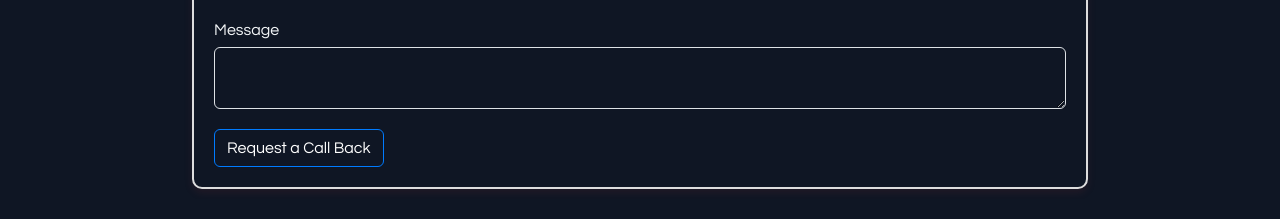
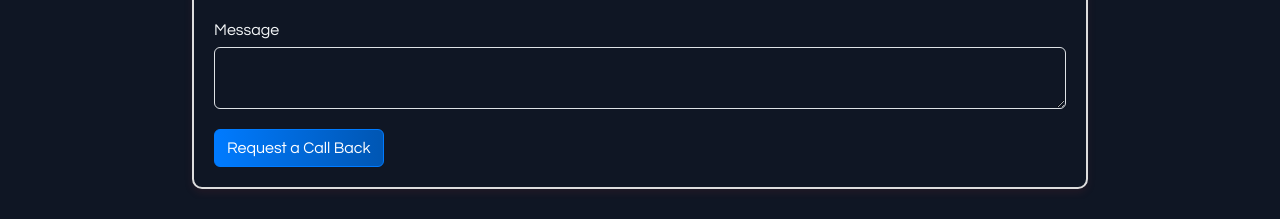
Before and after one commit to manutdmohit/eco-finance, a Next.js app: page /contact-us in a window 1280 px wide. Shown: the part 947-1166 px from the top of the page. Built offline with nearby package versions, Linux system fonts and the light colour scheme.

Commit message:
Update Request a call back bg

```diff
--- a/app/contact-us/contact.css
+++ b/app/contact-us/contact.css
@@ -54,6 +54,10 @@ select.form-control {
   color: rgb(242, 245, 247);
 }
 
+.contact-button {
+  background: linear-gradient(to right, #007bff, #0056b3) !important;
+}
+
 @media (max-width: 768px) {
   .form-container {
     width: 80vw !important;
--- a/app/contact-us/page.tsx
+++ b/app/contact-us/page.tsx
@@ -371,7 +371,7 @@ const ContactForm = () => {
             </div>
           </div>
 
-          <button type="submit" className="btn btn-primary">
+          <button type="submit" className="btn btn-primary contact-button">
             Request a Call Back
           </button>
         </form>
```
